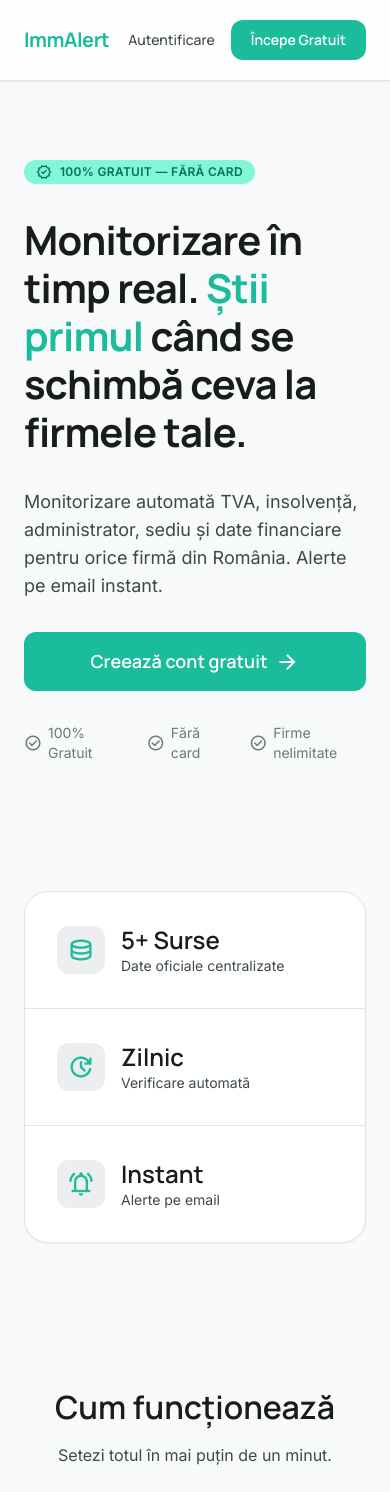
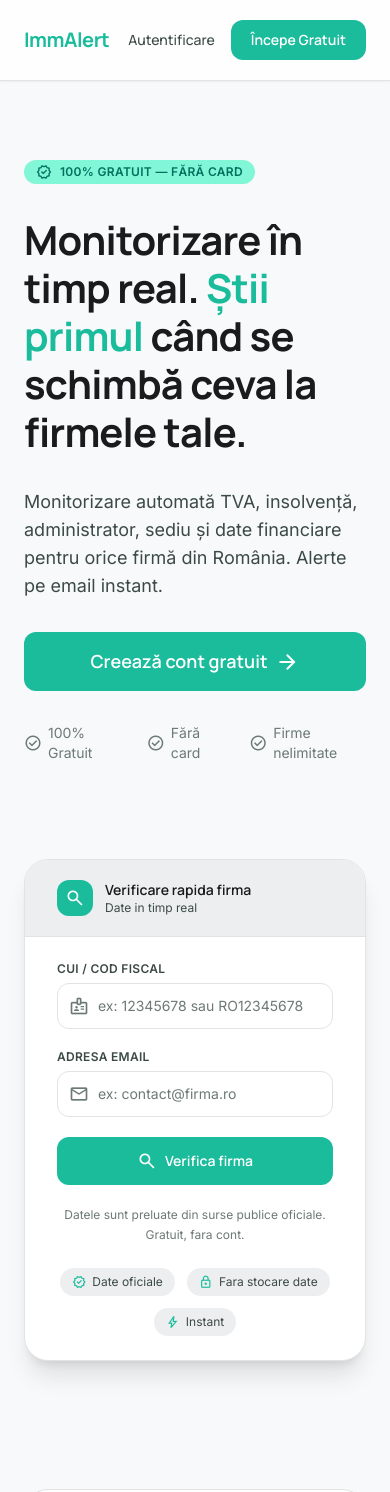
Before and after one commit to raspi-data/immalert, a Next.js app: page / in a window 390 px wide. Shown: the top 1492 px of the page. Built offline with nearby package versions, Linux system fonts and the light colour scheme.

Commit message:
fix: show HeroCheckForm on mobile (remove hidden lg:block)

```diff
--- a/app/page.tsx
+++ b/app/page.tsx
@@ -108,8 +108,8 @@ export default function LandingPage() {
           </div>
 
           {/* Right — quick check form */}
-          <div className="relative hidden lg:block">
-            <div className="absolute -top-20 -right-20 w-96 h-96 rounded-full blur-3xl pointer-events-none" style={{ background: "rgba(26,188,156,0.1)" }} />
+          <div className="relative mt-8 lg:mt-0">
+            <div className="absolute -top-20 -right-20 w-96 h-96 rounded-full blur-3xl pointer-events-none hidden lg:block" style={{ background: "rgba(26,188,156,0.1)" }} />
             <div className="relative z-10">
               <HeroCheckForm onResult={handleResult} onReset={handleReset} />
             </div>
```
